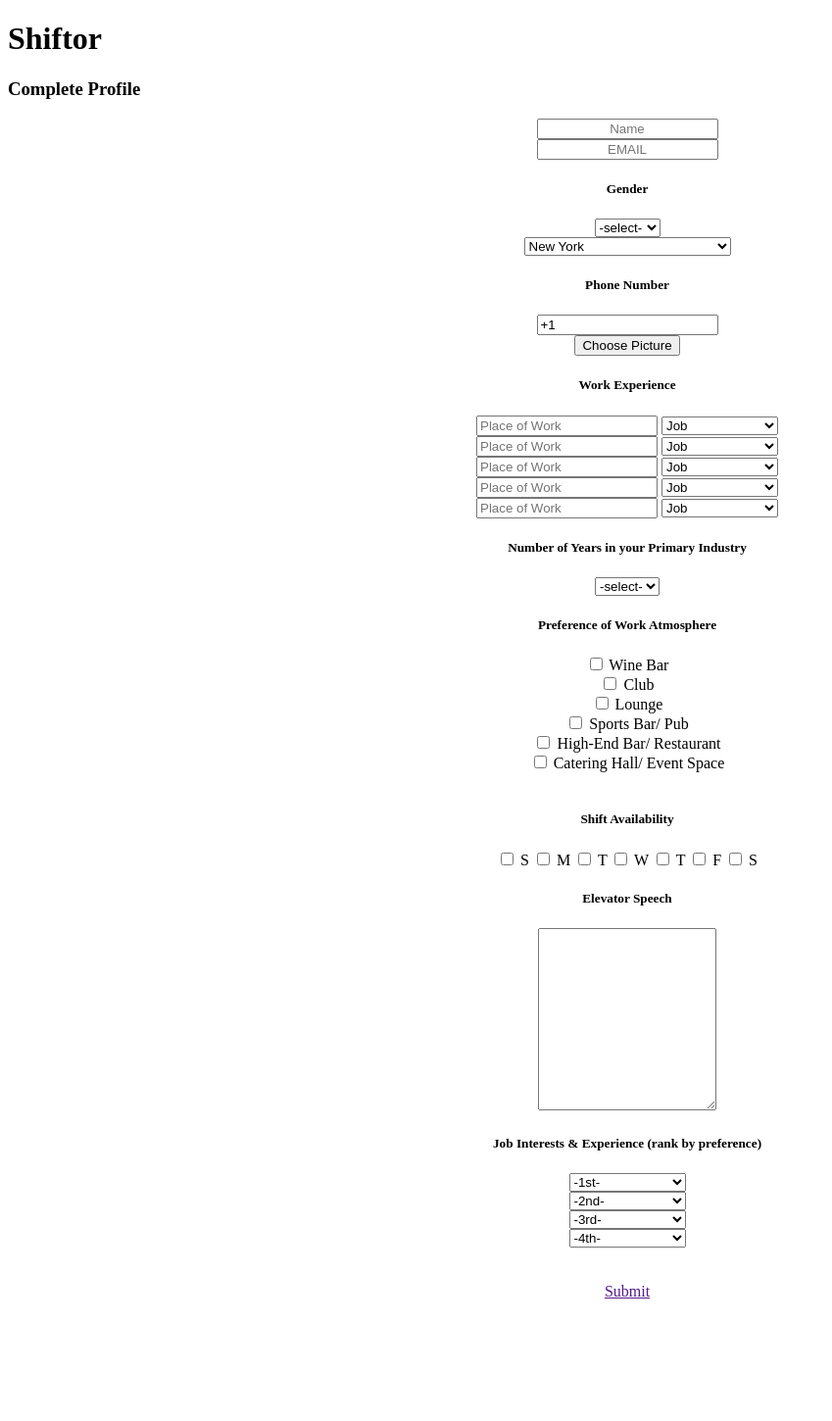
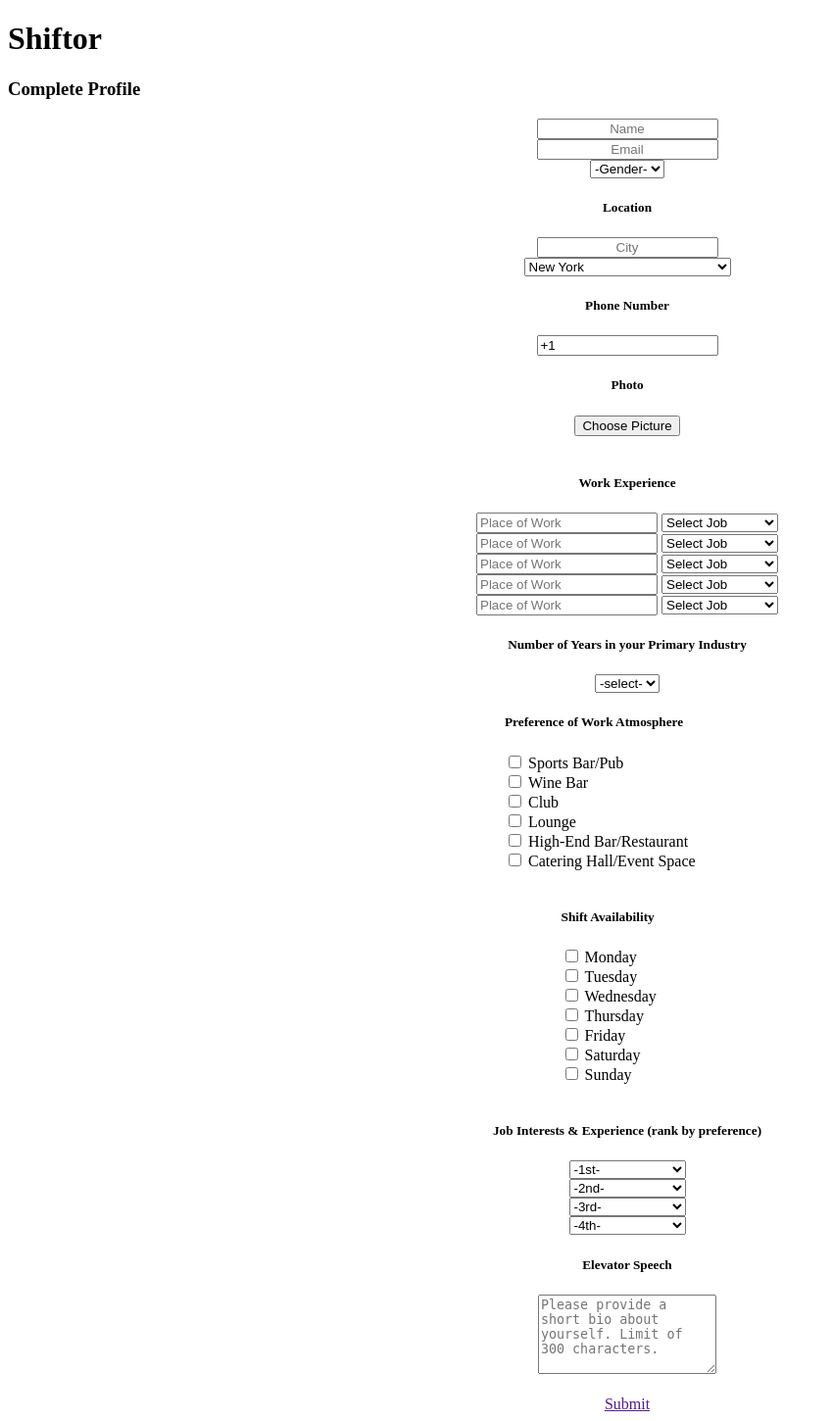
Before and after one commit to fodasign/shiftor.co, a Django app: page /completebartenderprofile in a window 1280 px wide. Shown: the whole page at 98% size, without its empty margins (0-849 px from the left). Before the commit the page ends 1325 px from the top, so only its background shows below. Run offline with Django 3.2, Linux system fonts and the light colour scheme; parts of the project's set-up code (start-up, migrations or seed data) failed here and were passed over; some libraries are stand-ins or nearby versions.

Commit message:
Fixed some formatting stuff

```diff
--- a/templates/frontend/completebartenderprofile.html
+++ b/templates/frontend/completebartenderprofile.html
@@ -9,24 +9,27 @@
         <center>
         <form class="complete-profile-form">
             <input type="text" placeholder="Name" class="span4 input-large" style="text-align:center; margin-left: 0"></input><br>
-            <input type="text" placeholder="EMAIL" class="span4 input-large uppercase" style="text-align:center; margin-left: 0"></input><br>
+            <input type="text" placeholder="Email" class="span4 input-large" style="text-align:center; margin-left: 0"></input><br>
 
-            <h5> Gender</h5>
             <select>
-            	<option value="" disabled selected>-select-</option>
+            	<option value="" disabled selected>-Gender-</option>
   				<option>Male</option>
 			  	<option>Female</option>
 			</select><br>
+            <h5>Location</h5>
+            <input type="text" placeholder="City" class="span4 input-large" style="text-align:center; margin-left: 0"></input><br>
             <select class="input-medium bfh-states" data-country="US" data-state="NY"></select><br>
 
  			<h5>Phone Number</h5>
             <input type="text" class="input-medium bfh-phone span4" data-format="+1 (ddd) ddd-dddd"></input><br>
-            <button class="open-button" id="js-choose-logo">Choose Picture</button><br>
+
+            <h5>Photo</h5>
+            <button class="open-button" id="js-choose-logo">Choose Picture</button><br><br>
 
             <h5>Work Experience</h5>
             <input type="text" placeholder="Place of Work" class="span3 input-large"></input>
 	        <select class="span2">
-            	<option value="" disabled selected>Job</option>
+            	<option value="" disabled selected>Select Job</option>
   				<option>Bartender</option>
 			  	<option>Waiter/ Waitress</option>
 			  	<option>Bar Back</option>
@@ -34,7 +37,7 @@
 			</select><br>
 			<input type="text" placeholder="Place of Work" class="span3 input-large"></input>
 	        <select class="span2">
-            	<option value="" disabled selected>Job</option>
+            	<option value="" disabled selected>Select Job</option>
   				<option>Bartender</option>
 			  	<option>Waiter/ Waitress</option>
 			  	<option>Bar Back</option>
@@ -42,7 +45,7 @@
 			</select><br>
 			<input type="text" placeholder="Place of Work" class="span3 input-large"></input>
 	        <select class="span2">
-            	<option value="" disabled selected>Job</option>
+            	<option value="" disabled selected>Select Job</option>
   				<option>Bartender</option>
 			  	<option>Waiter/ Waitress</option>
 			  	<option>Bar Back</option>
@@ -50,7 +53,7 @@
 			</select><br>
 			<input type="text" placeholder="Place of Work" class="span3 input-large"></input>
 	        <select class="span2">
-            	<option value="" disabled selected>Job</option>
+            	<option value="" disabled selected>Select Job</option>
   				<option>Bartender</option>
 			  	<option>Waiter/ Waitress</option>
 			  	<option>Bar Back</option>
@@ -58,13 +61,13 @@
 			</select><br>
 			<input type="text" placeholder="Place of Work" class="span3 input-large"></input>
 	        <select class="span2">
-            	<option value="" disabled selected>Job</option>
+            	<option value="" disabled selected>Select Job</option>
   				<option>Bartender</option>
 			  	<option>Waiter/ Waitress</option>
 			  	<option>Bar Back</option>
 			  	<option>Other</option>
 			</select><br>
-			<h5>Number of Years in your Primary Industry<h5>
+			<h5>Number of Years in your Primary Industry</h5>
 	        <select>
             	<option value="" disabled selected>-select-</option>
   				<option>1</option>
@@ -75,53 +78,31 @@
 			  	<option>5+</option>
 			</select><br>
 
-			<h5>Preference of Work Atmosphere</h5>
-			<div class="profile-checkbox">
-				<label class="checkbox span2">
-    				<input type="checkbox"> Wine Bar
-  				</label><br>
-				<label class="checkbox span2">
-    				<input type="checkbox"> Club
-  				</label><br>
-  				<label class="checkbox span2">
-    				<input type="checkbox"> Lounge
-  				</label><br>
-	  			<label class="checkbox span2">
-	    			<input type="checkbox"> Sports Bar/ Pub
-	  			</label><br>
-	  			<label class="checkbox span2">
-	    			<input type="checkbox"> High-End Bar/ Restaurant
-	  			</label><br>
-	  			<label class="checkbox span2">
-	    			<input type="checkbox"> Catering Hall/ Event Space
-	  			</label><br>
-  			</div><BR>
+            <div style="text-align:left; width:250px; margin-left: auto; margin-right: auto">
+    			<h5>Preference of Work Atmosphere</h5>
+                <div class="profile-checkbox" style="font-weight: normal">
+                    <input type="checkbox" name="vehicle" value="Car">&nbsp;Sports Bar/Pub<br>
+                    <input type="checkbox" name="vehicle" value="Car">&nbsp;Wine Bar<br>
+                    <input type="checkbox" name="vehicle" value="Bike">&nbsp;Club<br>
+                    <input type="checkbox" name="vehicle" value="Car">&nbsp;Lounge<br>
+                    <input type="checkbox" name="vehicle" value="Bike">&nbsp;High-End Bar/Restaurant<br>
+                    <input type="checkbox" name="vehicle" value="Bike">&nbsp;Catering Hall/Event Space
+      			</div>
+            </div>
+            <br>
 
-  			<h5>Shift Availability</h5>
-  			<label class="checkbox inline">
-			  <input type="checkbox" id="inlineCheckbox1" value="option1"> S
-			</label>
-			<label class="checkbox inline">
-			  <input type="checkbox" id="inlineCheckbox2" value="option2"> M
-			</label>
-			<label class="checkbox inline">
-			  <input type="checkbox" id="inlineCheckbox3" value="option3"> T
-			</label>
-			<label class="checkbox inline">
-			  <input type="checkbox" id="inlineCheckbox1" value="option1"> W
-			</label>
-			<label class="checkbox inline">
-			  <input type="checkbox" id="inlineCheckbox2" value="option2"> T
-			</label>
-			<label class="checkbox inline">
-			  <input type="checkbox" id="inlineCheckbox3" value="option3"> F
-			</label>
-			<label class="checkbox inline">
-			  <input type="checkbox" id="inlineCheckbox3" value="option3"> S
-			</label>
+            <div style="text-align:left; width:135px; margin-left: auto; margin-right: auto">
+      			<h5>Shift Availability</h5>
+      			<input type="checkbox" name="vehicle" value="Car">&nbsp;Monday<br>
+                <input type="checkbox" name="vehicle" value="Bike">&nbsp;Tuesday<br>
+                <input type="checkbox" name="vehicle" value="Car">&nbsp;Wednesday<br>
+                <input type="checkbox" name="vehicle" value="Car">&nbsp;Thursday<br>
+                <input type="checkbox" name="vehicle" value="Bike">&nbsp;Friday<br>
+                <input type="checkbox" name="vehicle" value="Bike">&nbsp;Saturday<br>
+                <input type="checkbox" name="vehicle" value="Bike">&nbsp;Sunday
+            </div>
 
-			<h5>Elevator Speech</h5>
-			<textarea class="span5" rows="12" maxlength="500"></textarea>
+            <br>
 
 			<h5>Job Interests &amp; Experience (rank by preference)</h5>
 			<select>
@@ -152,6 +133,9 @@
 			  	<option>Bar Back</option>
 			  	<option>Other</option>
 			</select><br>
+
+            <h5>Elevator Speech</h5>
+            <textarea class="span5" maxlength="300" rows="5" placeholder="Please provide a short bio about yourself. Limit of 300 characters."></textarea>
 
 
 
```
